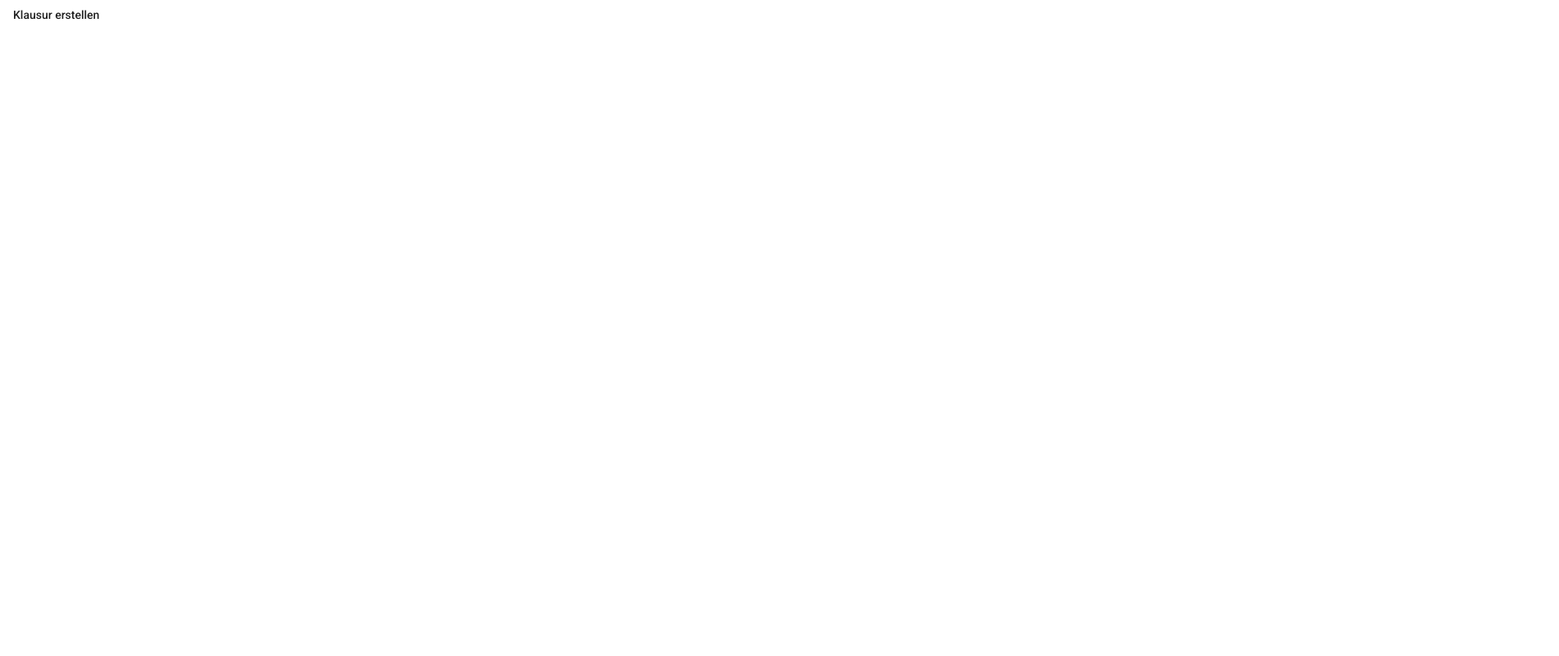
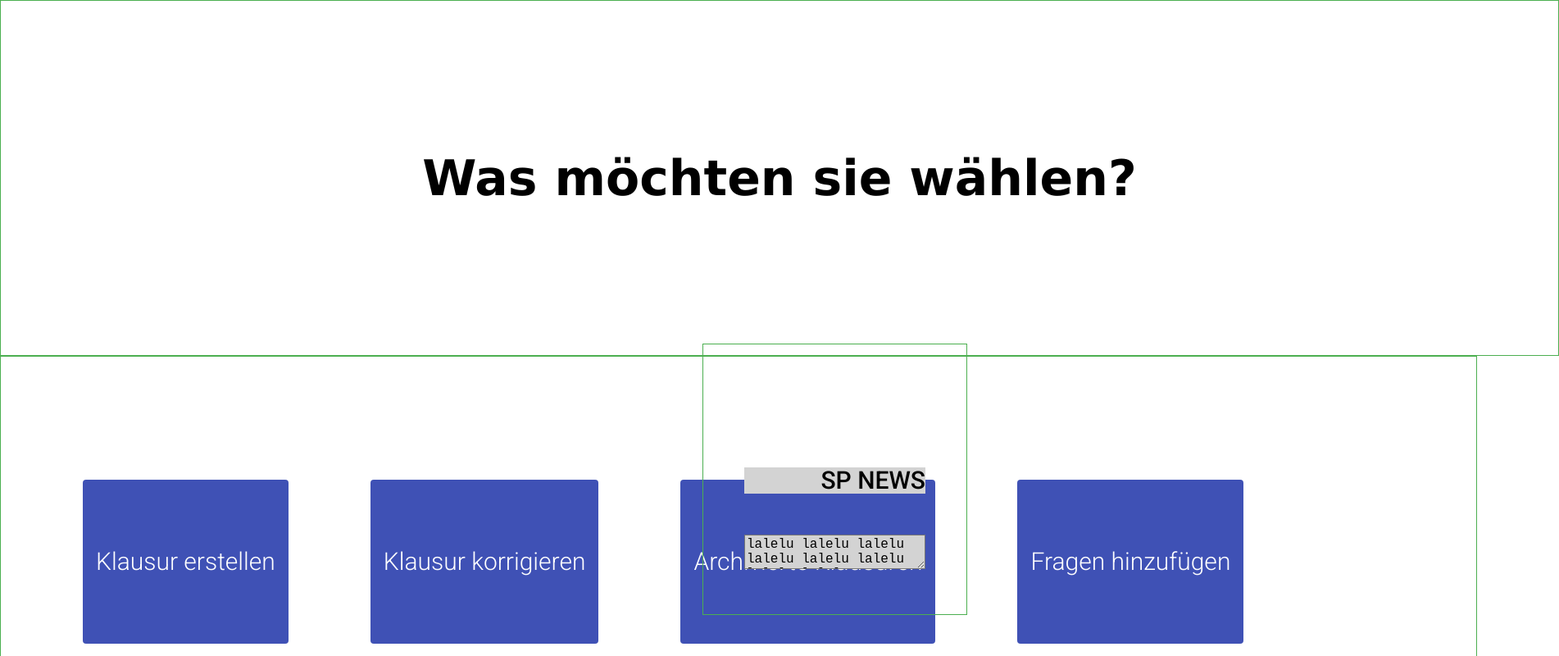
Before and after one commit to MediocreMarcel/SP, an Angular app in the folder Frontend/SPFrontend/: page /home-page in a window 1280 px wide. Shown: the top 800 px of the page at 82% size, 1902 px wide, since content can reach past the window. Built offline with nearby package versions, Linux system fonts and the light colour scheme.

Commit message:
[SP-43]first version Home page

```diff
--- a/Frontend/SPFrontend/src/app/app.module.ts
+++ b/Frontend/SPFrontend/src/app/app.module.ts
@@ -7,6 +7,7 @@ import { HomePageComponent } from './components/home-page/home-page.component';
 import { BrowserAnimationsModule } from '@angular/platform-browser/animations';
 import { TestComponent } from './components/test/test.component';
 import {MatButtonModule} from '@angular/material/button';
+import {MatFormFieldModule} from "@angular/material/form-field";
 
 @NgModule({
   declarations: [
@@ -18,7 +19,8 @@ import {MatButtonModule} from '@angular/material/button';
     BrowserModule,
     AppRoutingModule,
     BrowserAnimationsModule,
-    MatButtonModule
+    MatButtonModule,
+    MatFormFieldModule,
   ],
   providers: [],
   bootstrap: [AppComponent]
--- a/Frontend/SPFrontend/src/app/components/home-page/home-page.component.css
+++ b/Frontend/SPFrontend/src/app/components/home-page/home-page.component.css
@@ -0,0 +1,61 @@
+.top{  width:1700px;
+  margin: auto;
+  padding: 100px;
+  border: 1px solid #4CAF50;
+}
+.frage {
+  font-family: verdana;
+  color: black;
+  text-align: center;
+  font-weight: bold;
+  font-size: 60px;
+
+  margin-top: 100px;
+  margin-bottom: 100px;
+
+
+}
+.mid{
+  width:1700px;
+  margin: auto;
+  padding: 50px;
+  border: 1px solid #4CAF50;
+}
+.buttons {
+  height: 200px;
+  margin-top: 100px;
+  margin-right: 50px;
+  margin-left: 50px;
+  margin-bottom: 100px;
+
+  color: white;
+  text-align: center;
+  font-weight: lighter;
+  font-size: 30px;
+}
+.bot{
+  width: auto;
+  margin: auto;
+
+  padding: 50px;
+  border: 1px solid #4CAF50;
+
+  position: fixed;
+  bottom: 50px;
+  right: 100px;
+}
+.news_title{
+  color: black;
+  font-size: 30px;
+  background-color: lightgray;
+  margin-top: 100px;
+  margin-bottom: 50px;
+  text-align: right;
+}
+
+.news_text {
+  color: black;
+  font-size: 16px;
+  background-color: lightgray;
+
+}
--- a/Frontend/SPFrontend/src/app/components/home-page/home-page.component.html
+++ b/Frontend/SPFrontend/src/app/components/home-page/home-page.component.html
@@ -1,2 +1,16 @@
+<div class="top">
+  <h1 class="frage">Was möchten sie wählen?
+  </h1>
+</div>
 
-<button id="basic" type="button" mat-flat-button (click)="klausurErstellenNav()"> Klausur erstellen </button>
+<div class="mid">
+<button class="buttons" (click)="klausurErstellenNav()" color="primary" id="1" mat-flat-button type="button">  Klausur erstellen </button>
+<button class="buttons" (click)="klausurKorrigierenNav()" color="primary" id="2" mat-flat-button type="button"> Klausur korrigieren </button>
+<button class="buttons" (click)="archivierteKlausurenNav()" color="primary" id="3" mat-flat-button type="button"> Archivierte Klausuren</button>
+<button class="buttons" (click)="fragenHinzufuegenNav()" color="primary" id="4" mat-flat-button type="button"> Fragen hinzufügen </button>
+  </div>
+
+<div class="bot">
+<h2 class="news_title">SP NEWS  </h2>
+<textarea class="news_text">lalelu lalelu lalelu lalelu lalelu lalelu lalelu lalelu</textarea>
+  </div>
--- a/Frontend/SPFrontend/src/app/components/home-page/home-page.component.ts
+++ b/Frontend/SPFrontend/src/app/components/home-page/home-page.component.ts
@@ -17,5 +17,14 @@ export class HomePageComponent implements OnInit {
   klausurErstellenNav(){
     this.router.navigate(['/test-page']);
   }
+  klausurKorrigierenNav(){
+    this.router.navigate(['/test-page']);
+  }
+  archivierteKlausurenNav(){
+    this.router.navigate(['/test-page']);
+  }
+  fragenHinzufuegenNav(){
+    this.router.navigate(['/test-page']);
+  }
 
 }
```
Also changed, not shown: Frontend/SPFrontend/package.json (+4 -4 lines).
